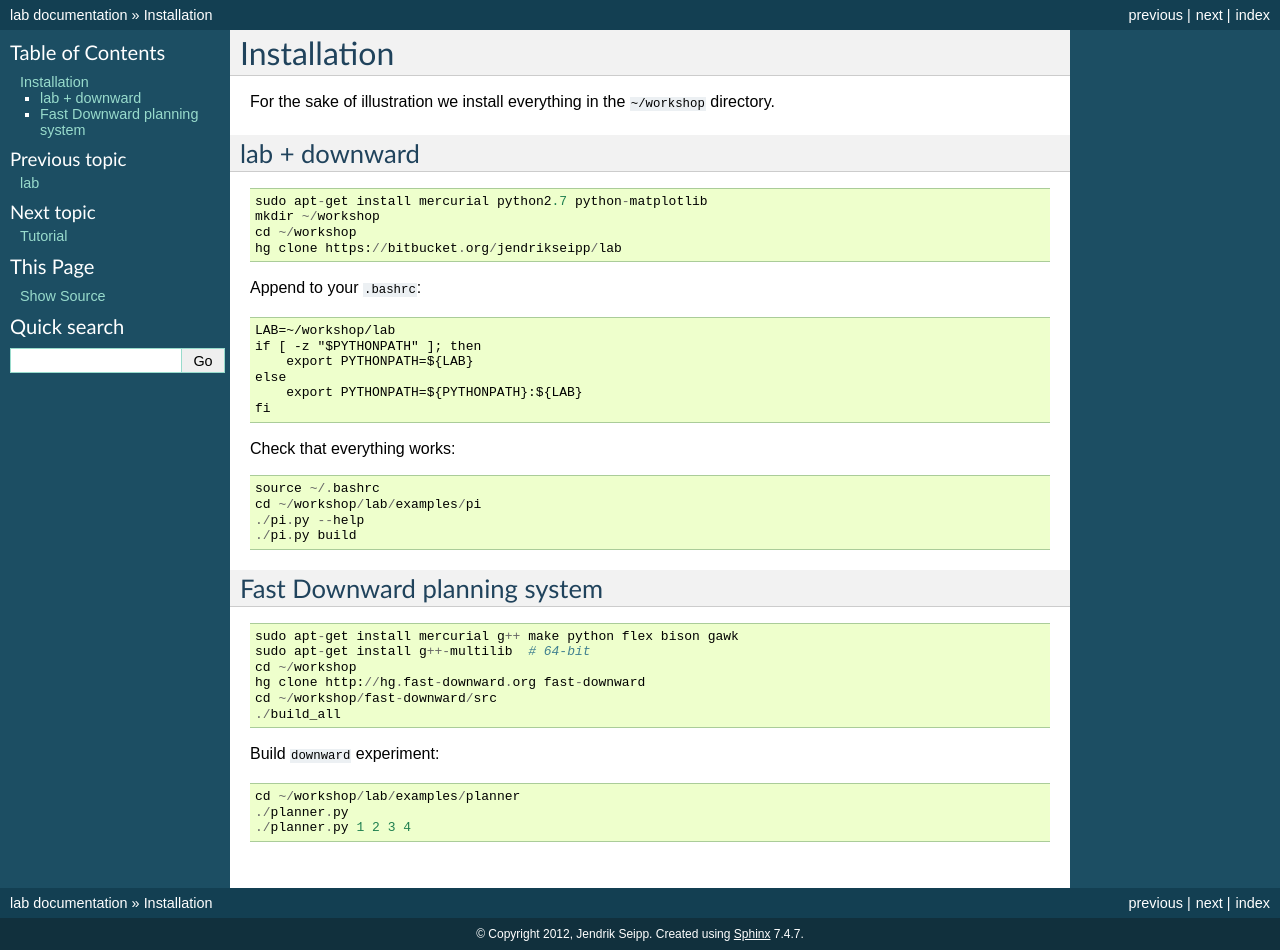
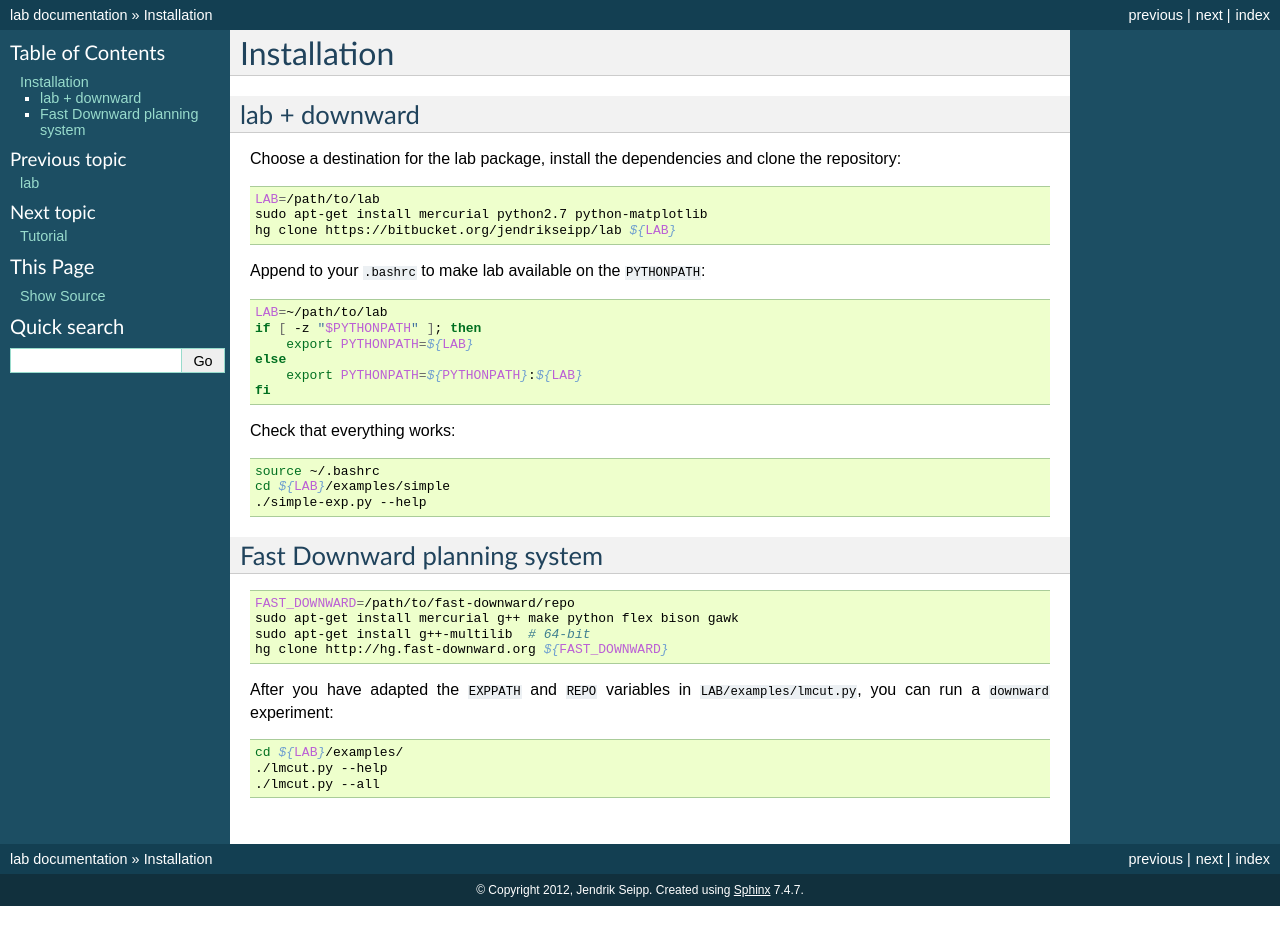
Before and after one commit to aibasel/lab, a Sphinx documentation site: the page built from docs/installation.rst, in a window 1280 px wide. Built offline with Sphinx 7.4.7, drawn with Linux system fonts in a browser that asks for light colours; after the commit the page ends 906 px from its top, so only the background shows below that.

Commit message:
do not use 'workshop' dir in installation instructions

```diff
--- a/docs/installation.rst
+++ b/docs/installation.rst
@@ -1,21 +1,20 @@
 Installation
 ============
 
-For the sake of illustration we install everything in the ``~/workshop``
-directory.
+.. highlight:: bash
 
 lab + downward
 --------------
-::
+Choose a destination for the lab package, install the dependencies and clone the
+repository::
 
+    LAB=/path/to/lab
     sudo apt-get install mercurial python2.7 python-matplotlib
-    mkdir ~/workshop
-    cd ~/workshop
-    hg clone https://bitbucket.org/jendrikseipp/lab
+    hg clone https://bitbucket.org/jendrikseipp/lab ${LAB}
 
-Append to your ``.bashrc``::
+Append to your ``.bashrc`` to make lab available on the ``PYTHONPATH``::
 
-    LAB=~/workshop/lab
+    LAB=~/path/to/lab
     if [ -z "$PYTHONPATH" ]; then
         export PYTHONPATH=${LAB}
     else
@@ -25,23 +24,21 @@ Append to your ``.bashrc``::
 Check that everything works::
 
     source ~/.bashrc
-    cd ~/workshop/lab/examples/pi
-    ./pi.py --help
-    ./pi.py build
+    cd ${LAB}/examples/simple
+    ./simple-exp.py --help
 
 Fast Downward planning system
 -----------------------------
 ::
 
+    FAST_DOWNWARD=/path/to/fast-downward/repo
     sudo apt-get install mercurial g++ make python flex bison gawk
     sudo apt-get install g++-multilib  # 64-bit
-    cd ~/workshop
-    hg clone http://hg.fast-downward.org fast-downward
-    cd ~/workshop/fast-downward/src
-    ./build_all
+    hg clone http://hg.fast-downward.org ${FAST_DOWNWARD}
 
-Build ``downward`` experiment::
+After you have adapted the ``EXPPATH`` and ``REPO``
+variables in ``LAB/examples/lmcut.py``, you can run a ``downward`` experiment::
 
-    cd ~/workshop/lab/examples/planner
-    ./planner.py
-    ./planner.py 1 2 3 4
+    cd ${LAB}/examples/
+    ./lmcut.py --help
+    ./lmcut.py --all
```
